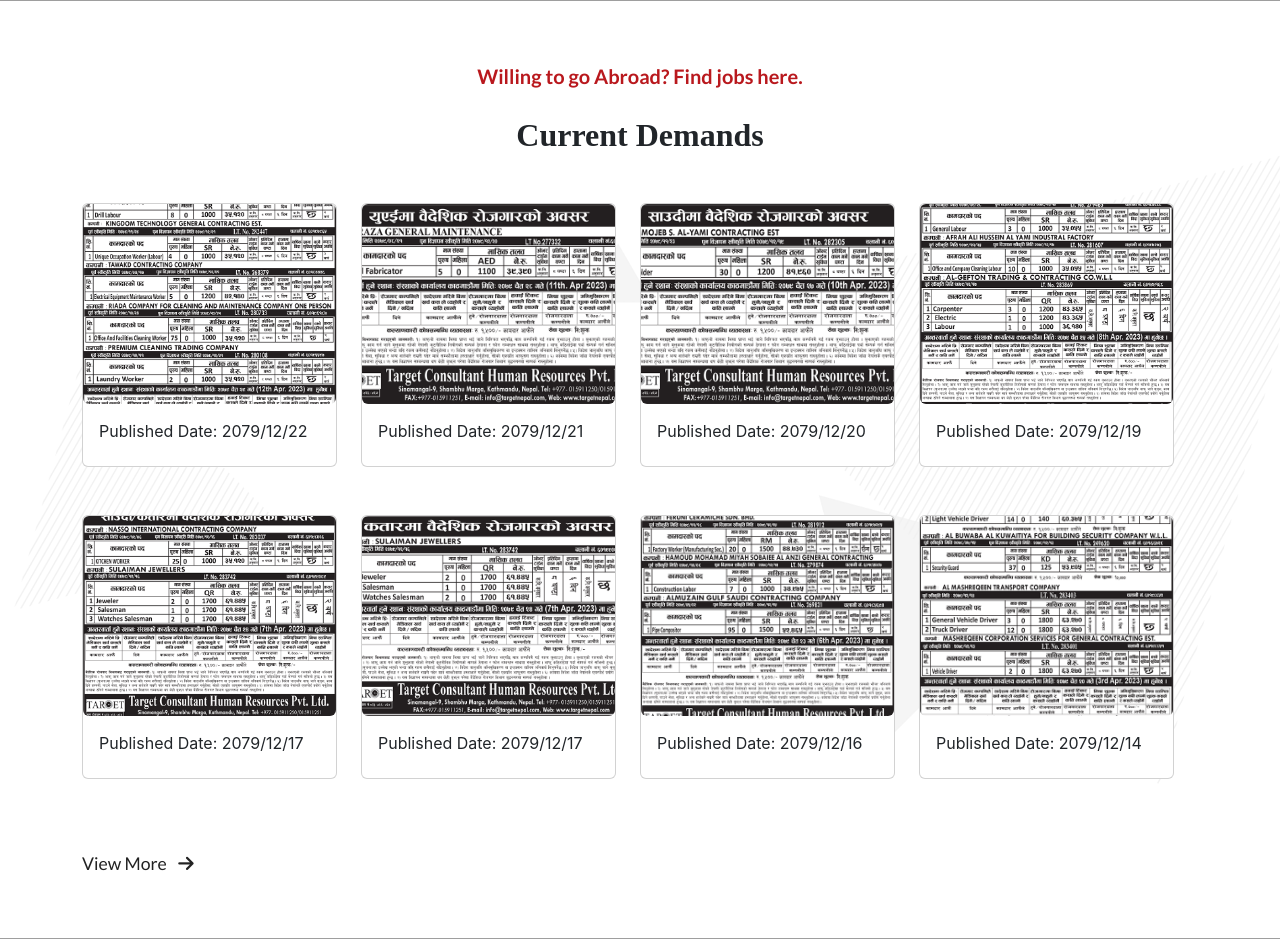
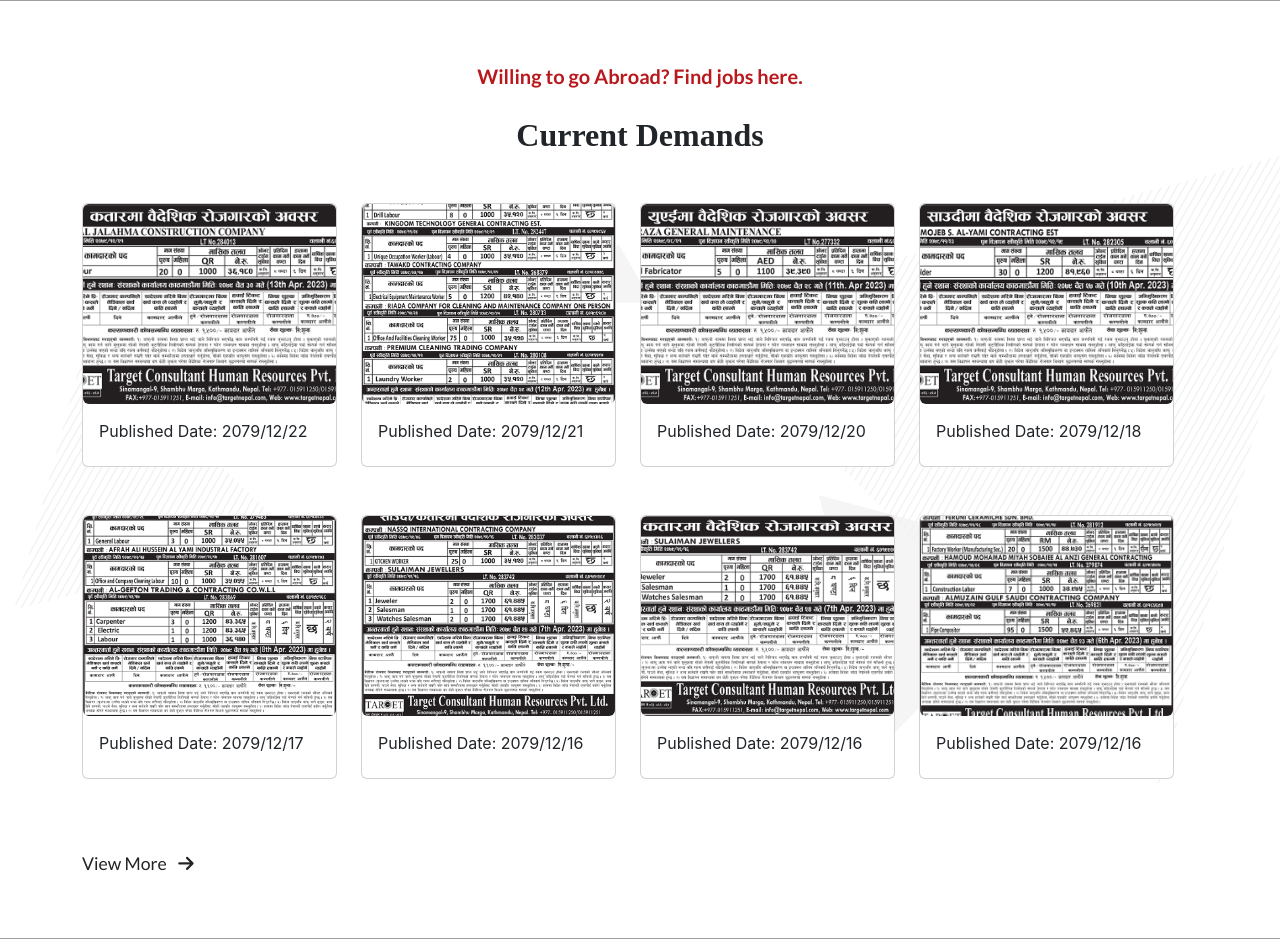
Before and after one commit to razustha/targetnepal, a PHP site: page / in a window 1280 px wide. Shown: the part 2192-3131 px from the top of the page. Run offline with PHP 8.4, Linux system fonts and the light colour scheme; some libraries are stand-ins or nearby versions; some web fonts are replaced; grey boxes are pictures that could not be loaded.

Commit message:
add demand 22

```diff
--- a/page-templates/all-job.php
+++ b/page-templates/all-job.php
@@ -9,6 +9,20 @@
 
         <div class="row g-4">
             <div class="row g-4">
+            <div class="col-md-3">
+                    <a href="assets/img/demand/tchrpl_22_chait.png" data-lightbox="image-1">
+                        <div class="card mb-4">
+
+                            <img class="img-fluid rounded" src="assets/img/demand/tchrpl_22_chait.png" alt="">
+
+                            <div class="card-body">
+                                <h5 class="card-title">Published Date: 2079/12/22</h5>
+
+                            </div>
+                        </div>
+                    </a>
+
+                </div>
                 <div class="col-md-3">
                     <a href="assets/img/demand/tchrpl_21_chait.png" data-lightbox="image-1">
                         <div class="card mb-4">
@@ -16,7 +30,7 @@
                             <img class="img-fluid rounded" src="assets/img/demand/tchrpl_21_chait.png" alt="">
 
                             <div class="card-body">
-                                <h5 class="card-title">Published Date: 2079/12/22</h5>
+                                <h5 class="card-title">Published Date: 2079/12/21</h5>
 
                             </div>
                         </div>
@@ -30,7 +44,7 @@
                             <img class="img-fluid rounded" src="assets/img/demand/tchrpl_20_chait.png" alt="">
 
                             <div class="card-body">
-                                <h5 class="card-title">Published Date: 2079/12/21</h5>
+                                <h5 class="card-title">Published Date: 2079/12/20</h5>
 
                             </div>
                         </div>
@@ -44,7 +58,7 @@
                             <img class="img-fluid rounded" src="assets/img/demand/tchrpl_18_chait-2.png" alt="">
 
                             <div class="card-body">
-                                <h5 class="card-title">Published Date: 2079/12/20</h5>
+                                <h5 class="card-title">Published Date: 2079/12/18</h5>
 
                             </div>
                         </div>
@@ -59,7 +73,7 @@
                             <img class="img-fluid rounded" src="assets/img/demand/tchrpl_17_chait-1.png" alt="">
 
                             <div class="card-body">
-                                <h5 class="card-title">Published Date: 2079/12/19</h5>
+                                <h5 class="card-title">Published Date: 2079/12/17</h5>
 
                             </div>
                         </div>
@@ -74,7 +88,7 @@
                             <img class="img-fluid rounded" src="assets/img/demand/tchrpl_16_chait-1.png" alt="">
 
                             <div class="card-body">
-                                <h5 class="card-title">Published Date: 2079/12/17</h5>
+                                <h5 class="card-title">Published Date: 2079/12/16</h5>
 
                             </div>
                         </div>
@@ -88,7 +102,7 @@
                             <img class="img-fluid rounded" src="assets/img/demand/tchrpl_15_chait_16_2.png" alt="">
 
                             <div class="card-body">
-                                <h5 class="card-title">Published Date: 2079/12/17</h5>
+                                <h5 class="card-title">Published Date: 2079/12/16</h5>
 
                             </div>
                         </div>
@@ -109,20 +123,7 @@
                     </a>
 
                 </div>
-                <div class="col-md-3">
-                    <a href="assets/img/demand/tchr_13_chaitra.png" data-lightbox="image-1">
-                        <div class="card mb-4">
 
-                            <img class="img-fluid rounded" src="assets/img/demand/tchr_13_chaitra.png" alt="">
-
-                            <div class="card-body">
-                                <h5 class="card-title">Published Date: 2079/12/14</h5>
-
-                            </div>
-                        </div>
-                    </a>
-
-                </div>
 
 
 
```
Also changed, not shown: job-demand.php (+24 -10 lines), assets/img/demand/tchrpl_22_chait.png (added).
